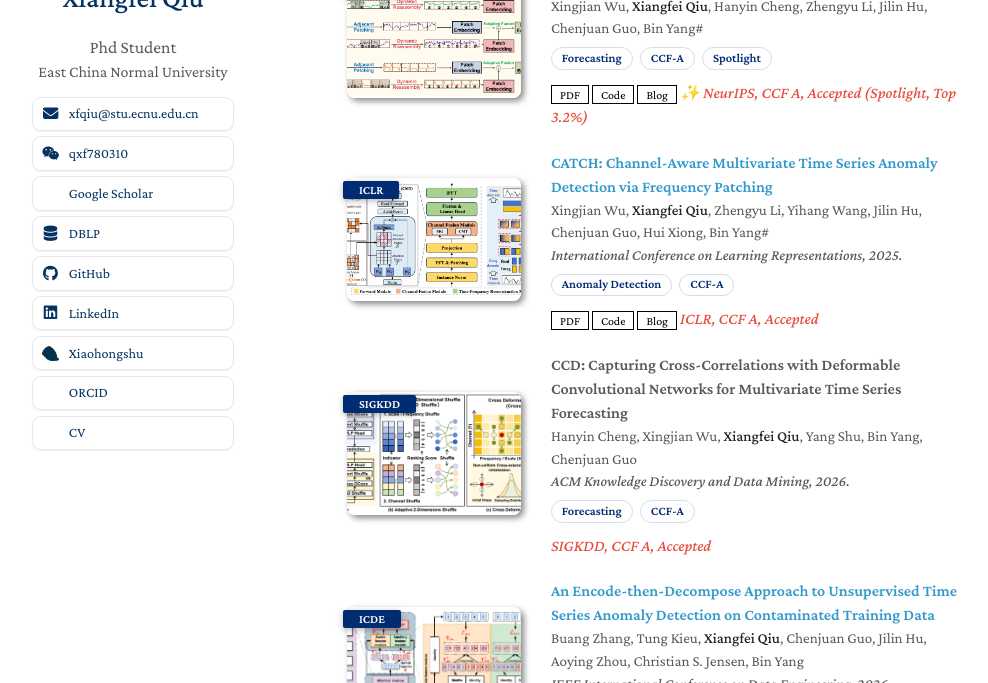
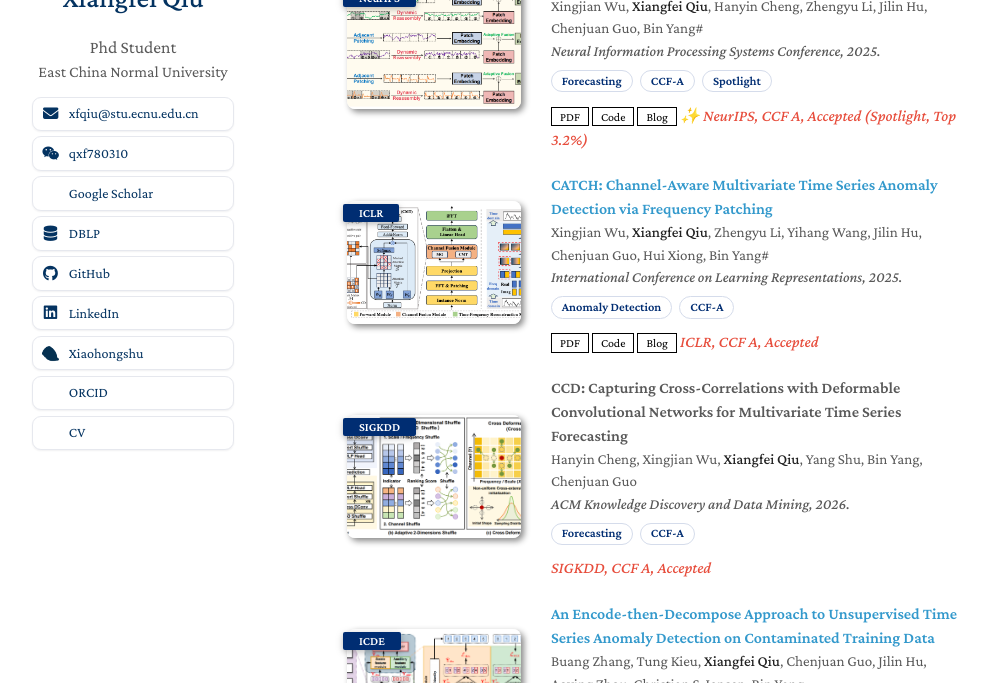
Before and after one commit to qiu69/qiu69.github.io, a Jekyll site: the page built from index.md, in a window 1280 px wide and 900 px high, scrolled down 4678 px, cut to the strip 217-900 px from the top of the window. Shown: the whole strip, without its empty margins (143-1131 px from the left). Built offline with Jekyll 4.4.1, drawn with Linux system fonts in a browser that asks for light colours; a style sheet for code colours, icons or effects is not loaded.

Commit message:
Set SRSNet venue to NeurIPS 2025
Uncomment the conference field so the entry shows
"Neural Information Processing Systems Conference, 2025." and is
picked up by the year filter.

```diff
--- a/_data/publications.yml
+++ b/_data/publications.yml
@@ -68,7 +68,7 @@ forecast:
   - title: "Enhancing Time Series Forecasting through Selective Representation Spaces: A Patch Perspective"
     authors: Xingjian Wu, <strong>Xiangfei Qiu</strong>, Hanyin Cheng, Zhengyu Li, Jilin Hu, Chenjuan Guo, Bin Yang#
     conference_short: NeurIPS
-#    conference: arXiv preprint, 2025.
+    conference: Neural Information Processing Systems Conference, 2025.
     pdf: https://arxiv.org/pdf/2510.14510
     code: https://github.com/decisionintelligence/SRSNet
 #    bibtex: https://dblp.org/rec/journals/pvldb/QiuHZWDZGZJSY24.html?view=bibtex
```
